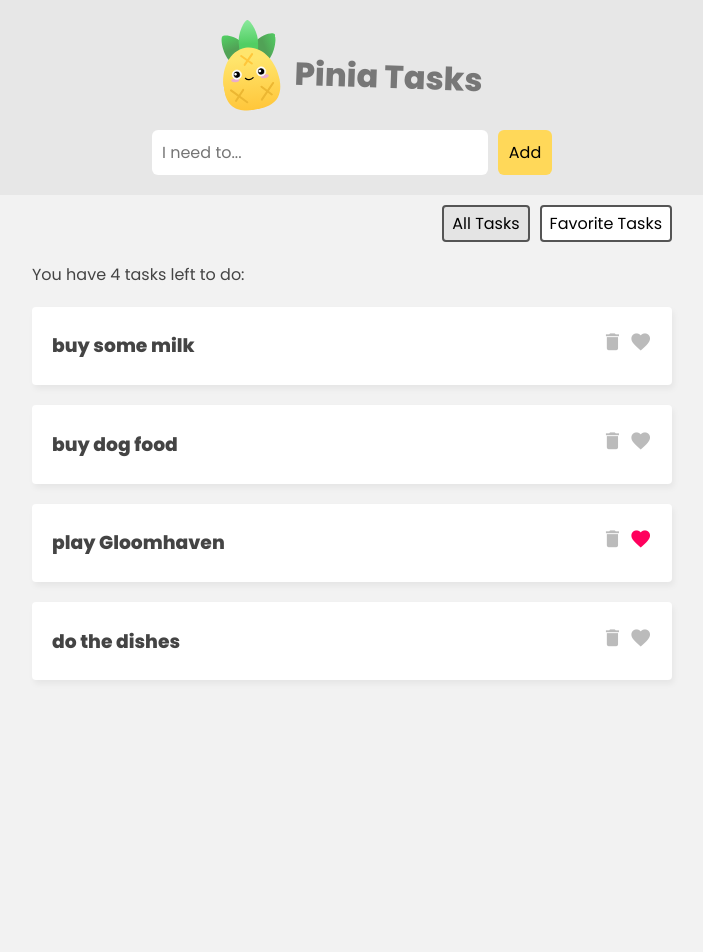
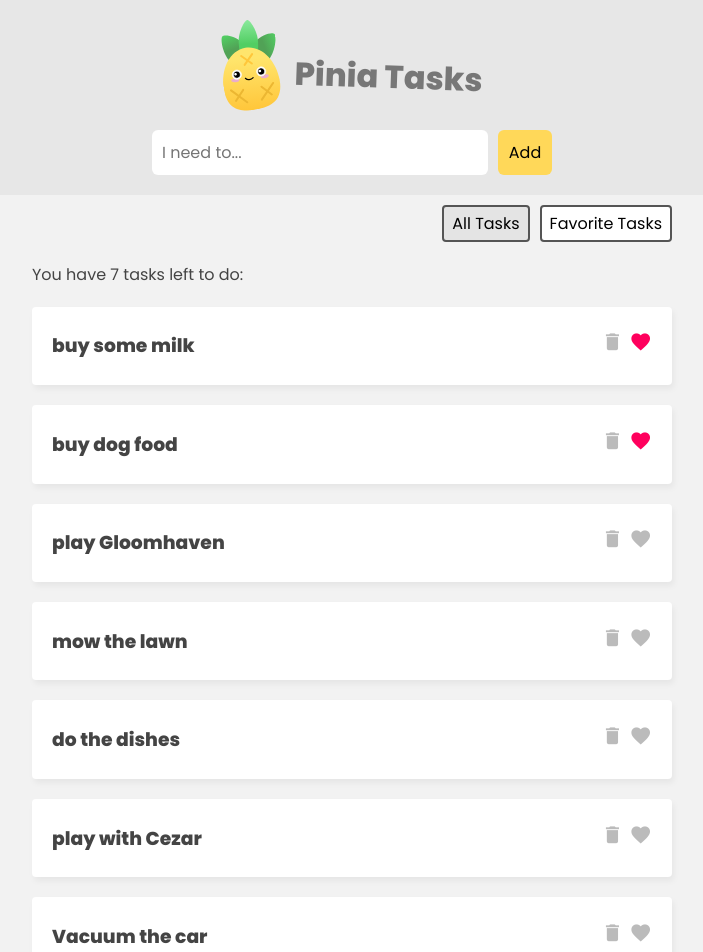
Before and after one commit to predrag-m/pinia-tasks, a Vue app: page / in a window 1280 px wide. Shown: the top 952 px of the page, without its empty margins (288-991 px from the left). Before the commit the page ends 800 px from the top, so only its background shows below. Built offline with nearby package versions, Linux system fonts and the light colour scheme; data requests are answered from the project's data file; the HTML template or start-up script is replaced by a standard one.

Commit message:
Made taskStore.ts actions (addTask, deleteTask, toggleFavTask) to change the server data also

```diff
--- a/data/db.json
+++ b/data/db.json
@@ -2,23 +2,38 @@
   "tasks": [
     {
       "id": 1,
-            "isFav": false,
+      "isFav": true,
       "title": "buy some milk"
     },
     {
       "id": 2,
-            "isFav": false,
+      "isFav": true,
       "title": "buy dog food"
     },
     {
       "id": 3,
-            "isFav": true,
+      "isFav": false,
       "title": "play Gloomhaven"
     },
     {
       "id": 4,
       "isFav": false,
+      "title": "mow the lawn"
+    },
+    {
+      "id": 5,
+      "isFav": false,
       "title": "do the dishes"
+    },
+    {
+      "id": 6,
+      "isFav": false,
+      "title": "play with Cezar"
+    },
+    {
+      "id": 4368,
+      "title": "Vacuum the car",
+      "isFav": false
     }
   ]
 }
--- a/src/stores/TaskStore.ts
+++ b/src/stores/TaskStore.ts
@@ -33,16 +33,65 @@ export const useTaskStore = defineStore("taskStore", {
     },
 
     async addTask(task: Task) {
+      /// change data on the server
+      const res = await fetch("http://localhost:3000/tasks/", {
+        method: "POST",
+        body: JSON.stringify(task),
+        headers: { "Content-Type": "application/json" },
+      });
+
+      if (!res.ok) {
+        console.log(res.statusText);
+        return;
+      }
+
+      /// update the store
       this.tasks.push(task);
     },
 
-    deleteTask(id: number) {
+    async deleteTask(id: number) {
+      /// try finding that Task in the store
+      const task: Task | undefined = this.tasks.find((t) => t.id === id);
+      if (!task) {
+        console.log(`Error: couldn't find task with id:${id} inside the store`);
+        return;
+      }
+
+      /// change data on the server
+      const res = await fetch("http://localhost:3000/tasks/" + id, {
+        method: "DELETE",
+      });
+      if (!res.ok) {
+        console.log(res.statusText);
+        return;
+      }
+
+      /// update the store
       this.tasks = this.tasks.filter((t) => t.id !== id);
     },
 
-    toggleFavTask(id: number) {
+    async toggleFavTask(id: number) {
+      /// try finding that Task in the store
       const task: Task | undefined = this.tasks.find((t) => t.id === id);
-      if (task) task.isFav = !task.isFav;
+      if (!task) {
+        console.log(`Error: couldn't find task with id:${id} inside the store`);
+        return;
+      }
+
+      /// change data on the server
+      const isFavTemp = !task.isFav;
+      const res = await fetch("http://localhost:3000/tasks/" + id, {
+        method: "PATCH",
+        body: JSON.stringify({ isFav: isFavTemp }),
+        headers: { "Content-Type": "application/json" },
+      });
+      if (!res.ok) {
+        console.log(res.statusText);
+        return;
+      }
+
+      /// update the store
+      task.isFav = !task.isFav;
     },
   },
 });
```
Lines whose indentation alone changed are shown as unchanged.
